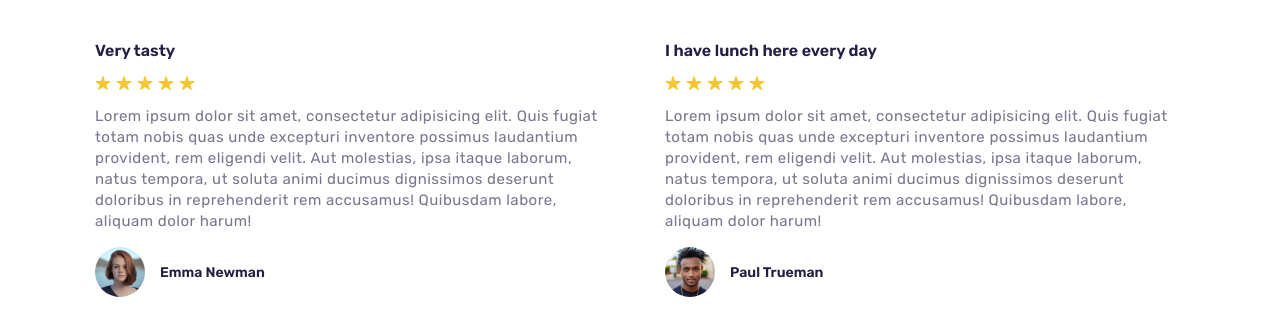
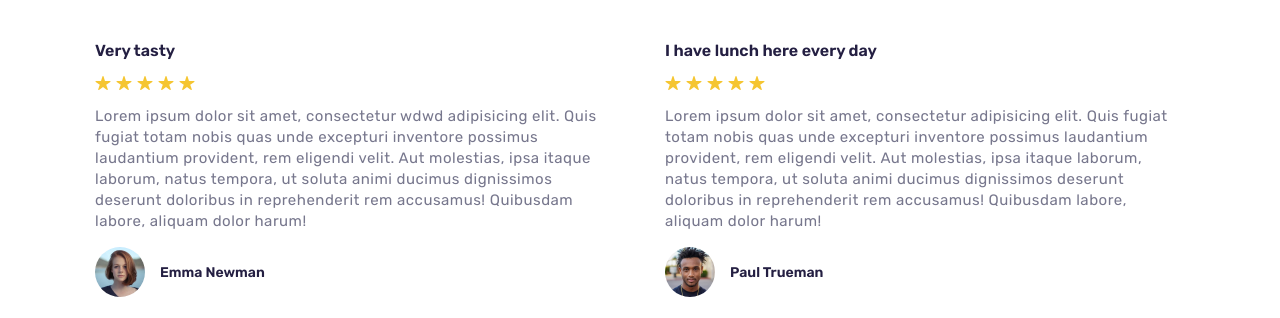
Before and after one commit to WH1T3-E4GL3/Project-Taaza, a PHP site: page /taaza/ in a window 1280 px wide. Shown: the part 4142-4460 px from the top of the page. Run offline with PHP 8.4, Linux system fonts and the light colour scheme.

Commit message:
Update index.php

```diff
--- a/index.php
+++ b/index.php
@@ -451,7 +451,7 @@ session_start();
             </div>
 
             <p class="testimonials-text">
-              Lorem ipsum dolor sit amet, consectetur adipisicing elit. Quis fugiat totam nobis quas unde excepturi
+              Lorem ipsum dolor sit amet, consectetur wdwd adipisicing elit. Quis fugiat totam nobis quas unde excepturi
               inventore possimus
               laudantium provident, rem eligendi velit. Aut molestias, ipsa itaque laborum, natus
               tempora, ut soluta animi ducimus dignissimos deserunt doloribus in reprehenderit rem accusamus! Quibusdam
```
